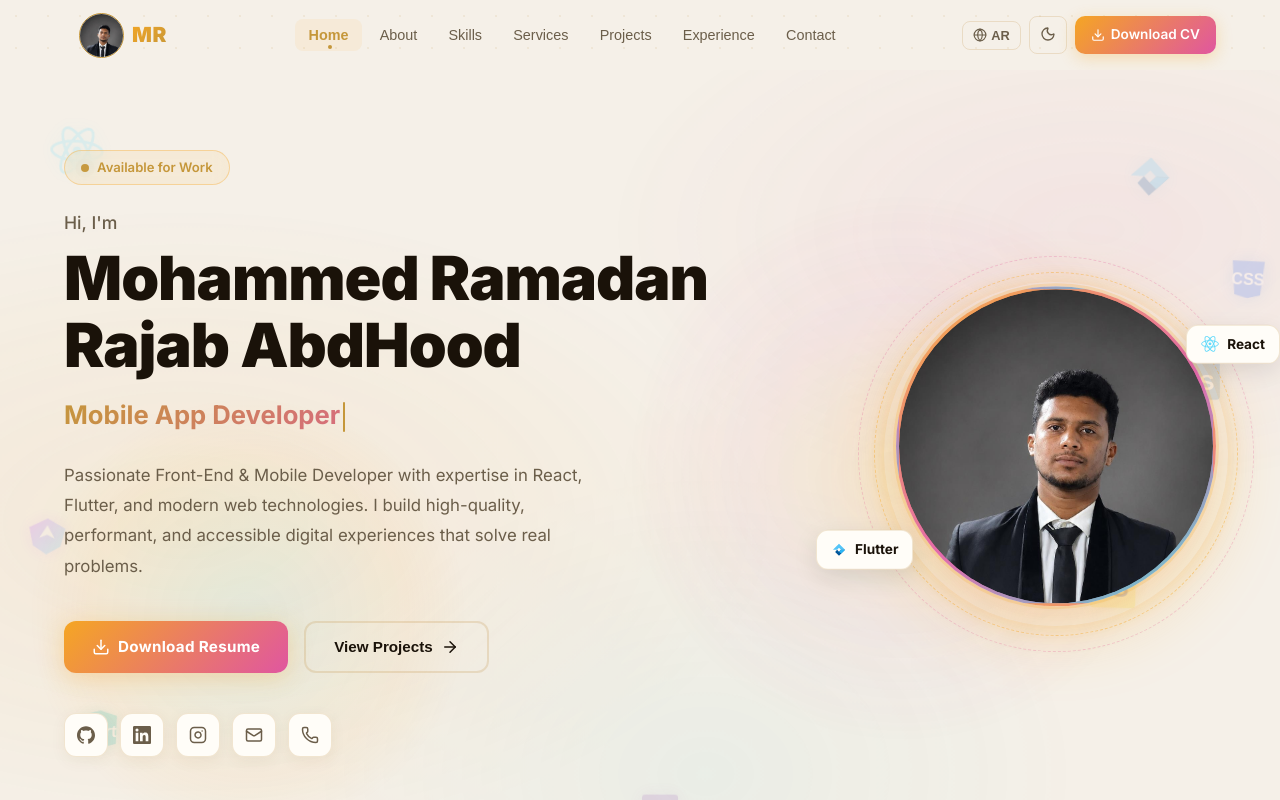
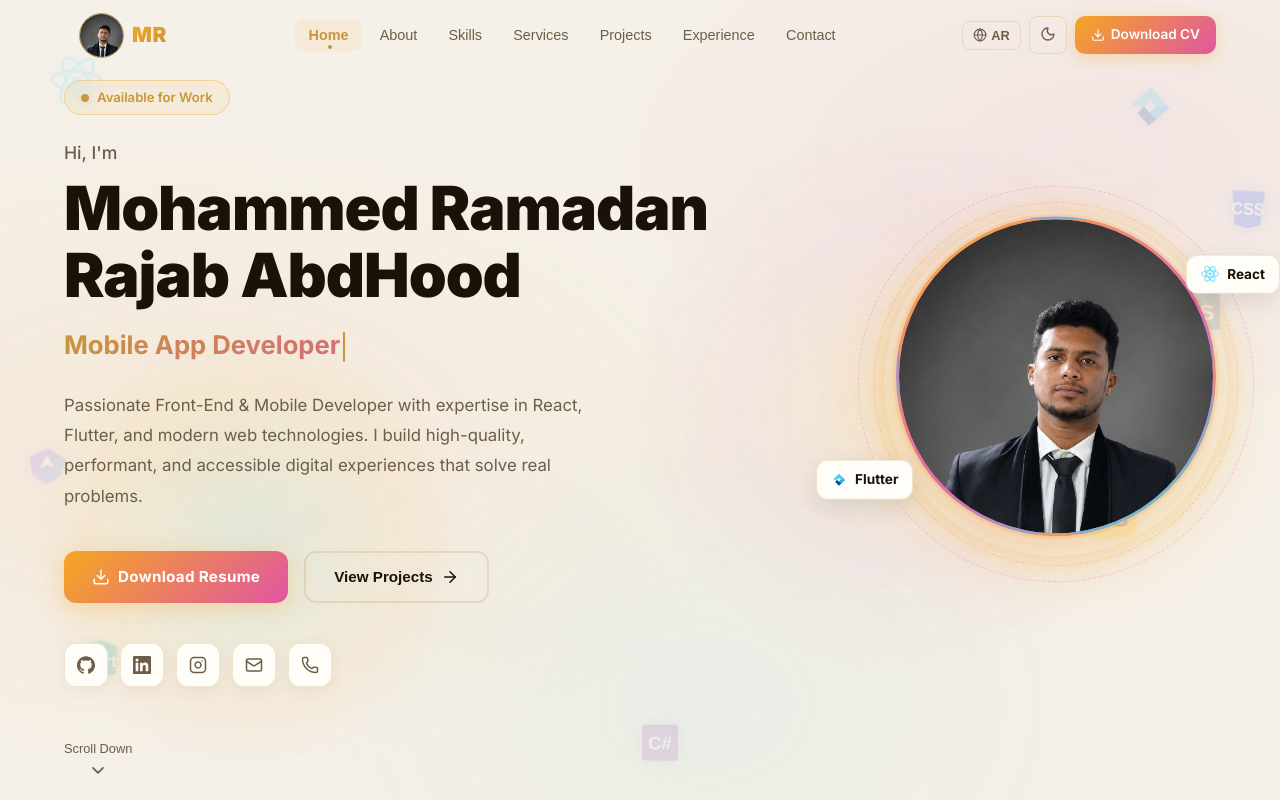
Before and after one commit to mohammed77467120-tech/My-portfolio, a React (Vite) app: page / in a window 1280 px wide. Shown: the top 800 px of the page. Built offline with nearby package versions, Linux system fonts and the light colour scheme.

Commit message:
Fix Navbar positioning by adding explicit inline fixed CSS styles

```diff
--- a/src/components/layout/Navbar.tsx
+++ b/src/components/layout/Navbar.tsx
@@ -55,8 +55,13 @@ export default function Navbar() {
         initial={{ y: -80 }}
         animate={{ y: 0 }}
         transition={{ duration: 0.3, ease: 'easeInOut' }}
-        className="fixed top-0 left-0 right-0 z-50"
         style={{
+          position: 'fixed',
+          top: 0,
+          left: 0,
+          right: 0,
+          width: '100%',
+          zIndex: 1000,
           background: scrolled ? 'var(--nav-bg)' : 'transparent',
           backdropFilter: scrolled ? 'blur(20px)' : 'none',
           WebkitBackdropFilter: scrolled ? 'blur(20px)' : 'none',
```
